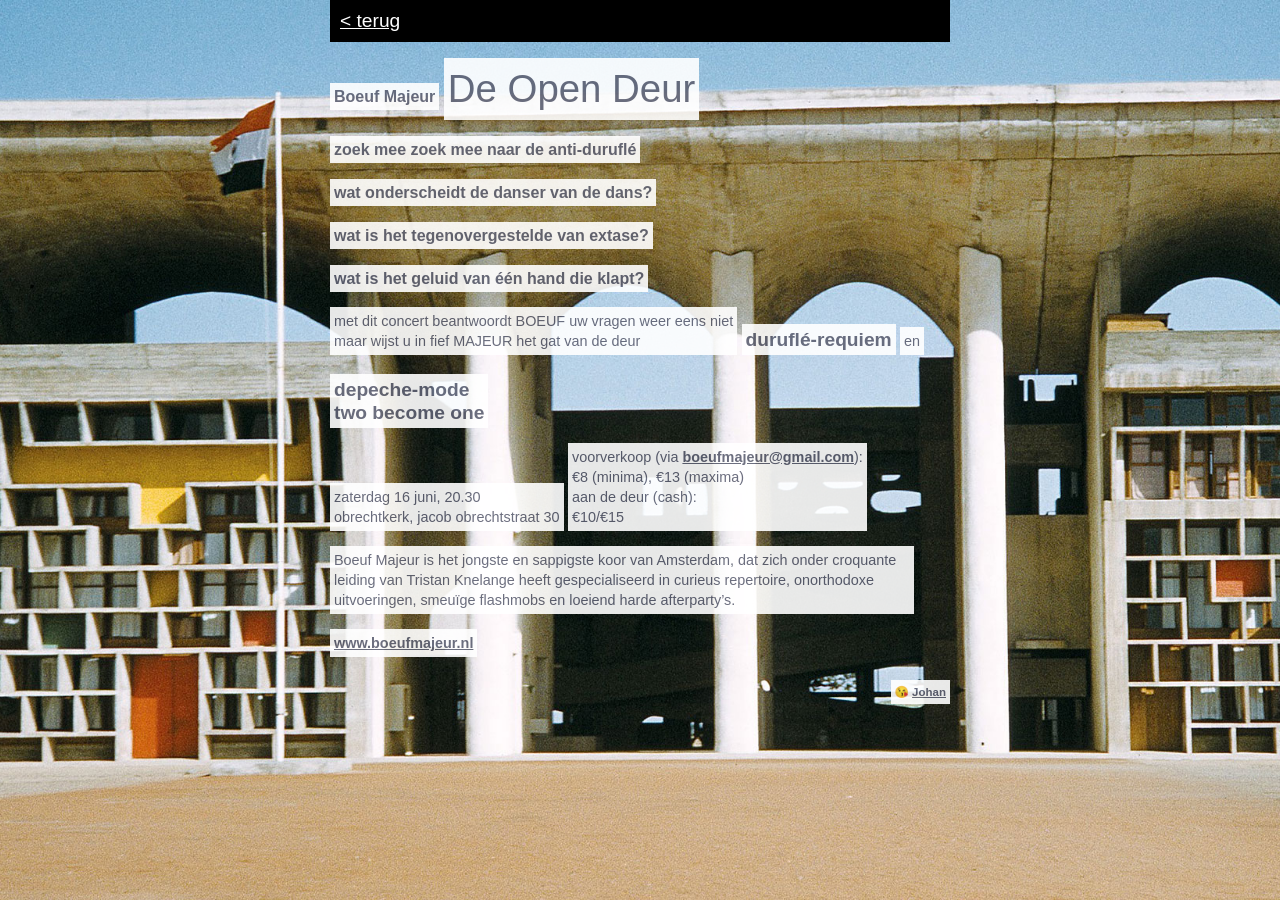
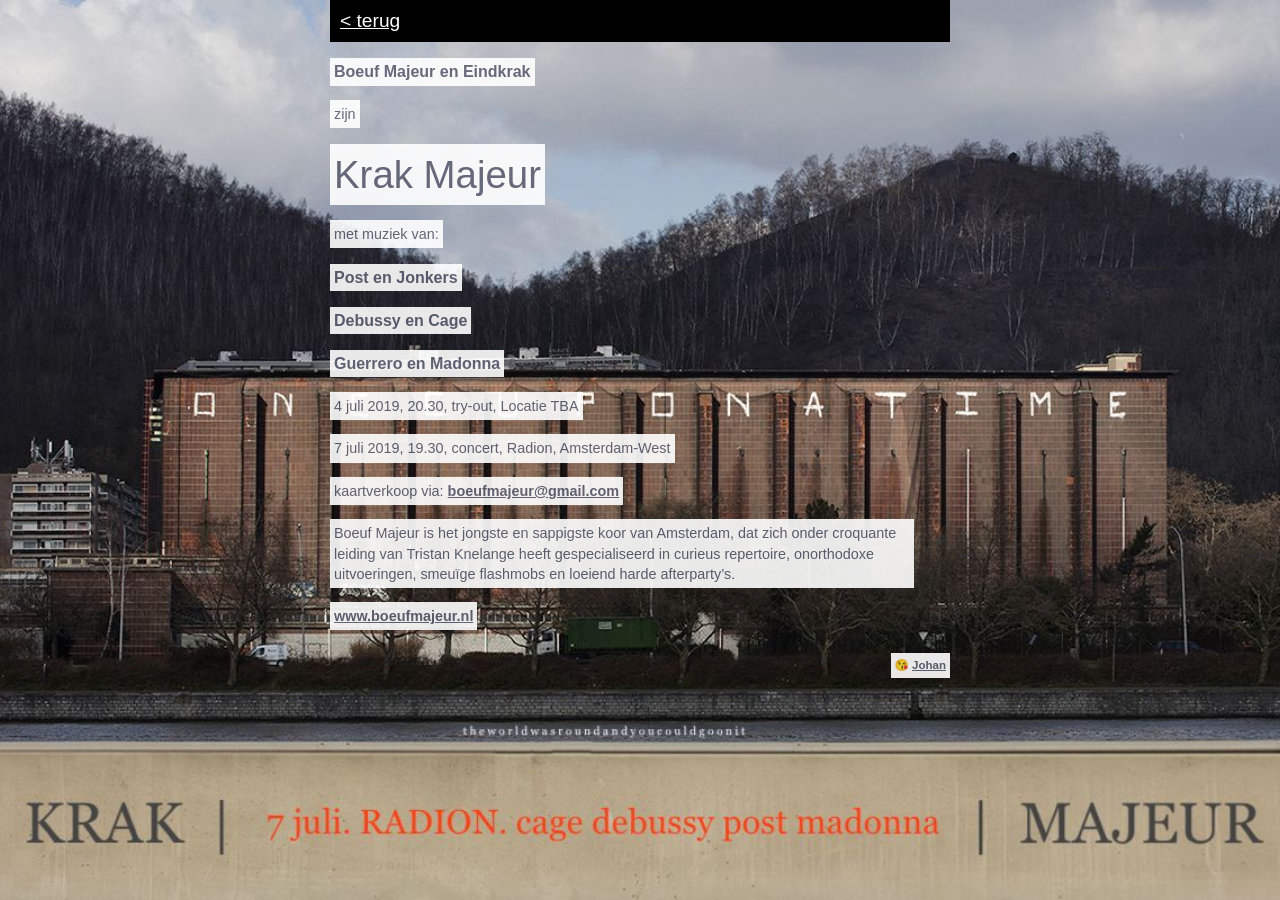
Before and after one commit to BoeufMajeur/boeufmajeur.github.io, a Jekyll site: the page built from _projecten/krak-majeur.html, in a window 1280 px wide. Built offline with Jekyll 4.4.1, drawn with Linux system fonts in a browser that asks for light colours.

Commit message:
krak majeur

```diff
--- /dev/null
+++ b/_projecten/krak-majeur.html
@@ -0,0 +1,57 @@
+---
+layout: project
+assets: /assets/projecten/krak-majeur
+title: "Krak Majeur"
+description: ""
+img: /img/krak-majeur.jpg
+permalink: /
+---
+<header>
+    <h2>Boeuf Majeur en Eindkrak</h2>
+
+    <br>
+
+    <p>zijn</p>
+
+    <br>
+
+    <h1>Krak Majeur</h1>
+</header>
+
+<section>
+  <p>met muziek van:</p>
+
+  <br>
+
+  <h2>Post en Jonkers</h2>
+
+  <br>
+
+  <h2>Debussy en Cage</h2>
+
+  <br>
+
+  <h2>Guerrero en Madonna</h2>
+</section>
+
+<section>
+  <p>4 juli 2019, 20.30, try-out, Locatie TBA</p>
+
+  <br>
+
+  <p>7 juli 2019, 19.30, concert, Radion, Amsterdam-West</p>
+
+  <p>kaartverkoop via: <a href="mailto:boeufmajeur@gmail.com">boeufmajeur@gmail.com</a></p>
+</section>
+
+<section>
+  <p>Boeuf Majeur is het jongste en sappigste koor van Amsterdam, dat zich onder croquante leiding van Tristan Knelange heeft gespecialiseerd in curieus repertoire, onorthodoxe uitvoeringen, smeuïge flashmobs en loeiend harde afterparty’s.</p>
+
+</section>
+
+
+<section><p><a href="http://www.boeufmajeur.nl">www.boeufmajeur.nl</a></p></section>
+
+
+
+</section>
--- a/_projecten/open-deur.html
+++ b/_projecten/open-deur.html
@@ -4,7 +4,6 @@ assets: /assets/projecten/open-deur
 title: "De Open Deur"
 description: "zoek mee zoek mee naar de anti-duruflé"
 img: /img/open-deur.jpg
-permalink: /
 ---
 <header>
     <h2>Boeuf Majeur</h2>
--- /dev/null
+++ b/assets/projecten/krak-majeur/css/style.css
@@ -0,0 +1,86 @@
+/* BOEUF MAJEUR */
+
+html {
+  background: url('/assets/projecten/krak-majeur/img/krak-majeur.jpg') center center no-repeat;
+  height: 100%;
+  background-size: cover;
+  background-attachment:fixed;
+  max-width: 100%;
+}
+
+body {
+	font-family: Arial, sans-serif;
+	font-weight: 500;
+	font-size: 100%;
+	line-height: 1.4em;
+	height: 100%;
+	width: 620px;
+	margin: auto;
+  color: #5E6173;
+  max-width: 100%;
+}
+
+i {
+  font-weight: 100;
+}
+
+h1 {
+  font-size: 2.4em;
+  line-height: 1.4em;
+  margin-top: 0.4em;
+  font-weight: 100;
+}
+
+h2 {
+  line-height: 1.2em;
+  margin-top: 1em;
+}
+
+h3 {
+  font-size: 1.2em;
+  line-height: 1.2em;
+  margin-top: 1em;
+}
+
+p {
+  max-width: 40em;
+  font-size: 0.9em;
+  line-height: 1.4em;
+  margin-top: 1em;
+}
+
+li {
+  margin-top: 1em;
+  list-style-type: none !important;
+}
+
+h1, h2, h3, p, li {
+  opacity: 0.9;
+  display: inline-block;
+  background: #fff;
+  padding: 4px;
+}
+
+.mededeling h2,
+.mededeling p,
+.mededeling li {
+  background: #ff9;
+}
+
+footer {
+  clear: both;
+  font-size: 0.8em;
+  float: right;
+  margin-bottom: 20px;
+}
+
+@media screen and (max-width: 320px) {
+  p {
+      width: 300px;
+  }
+}
+
+a {
+    color: inherit;
+    font-weight: 900;
+}
```
Also changed, not shown: assets/projecten/krak-majeur/img/krak-majeur.jpg (added).
